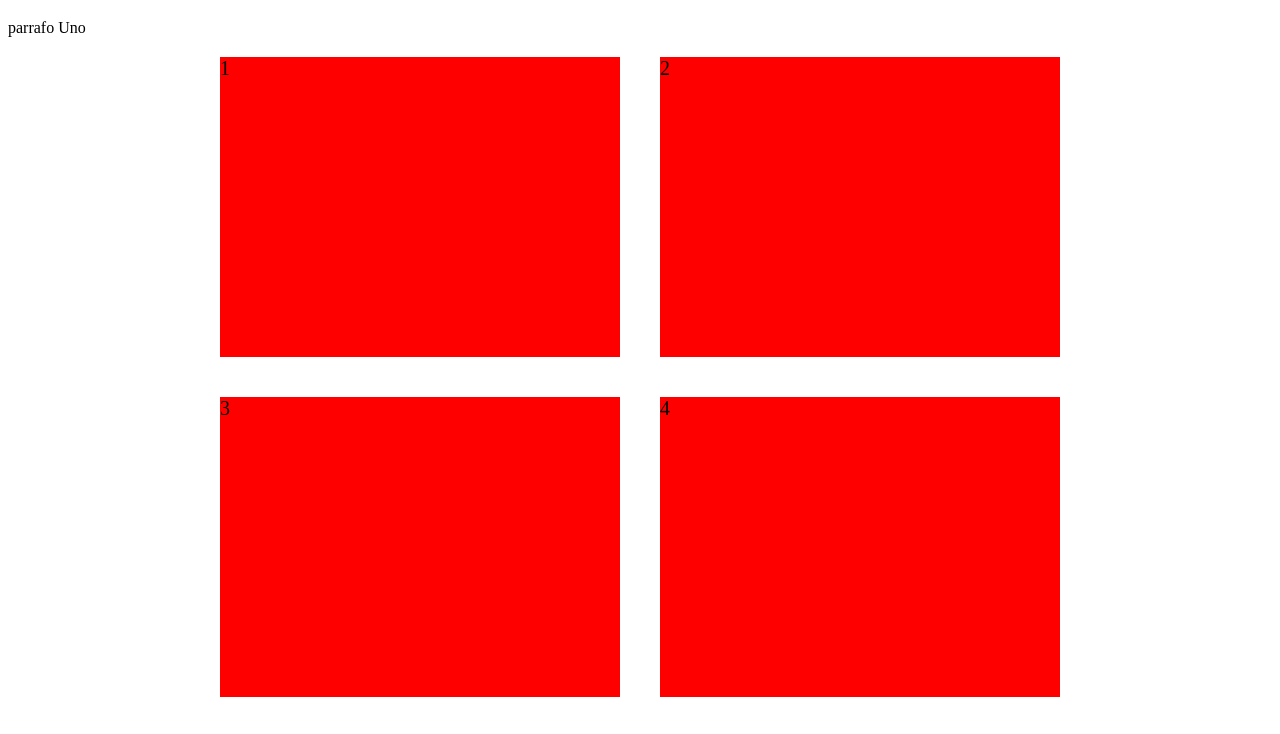
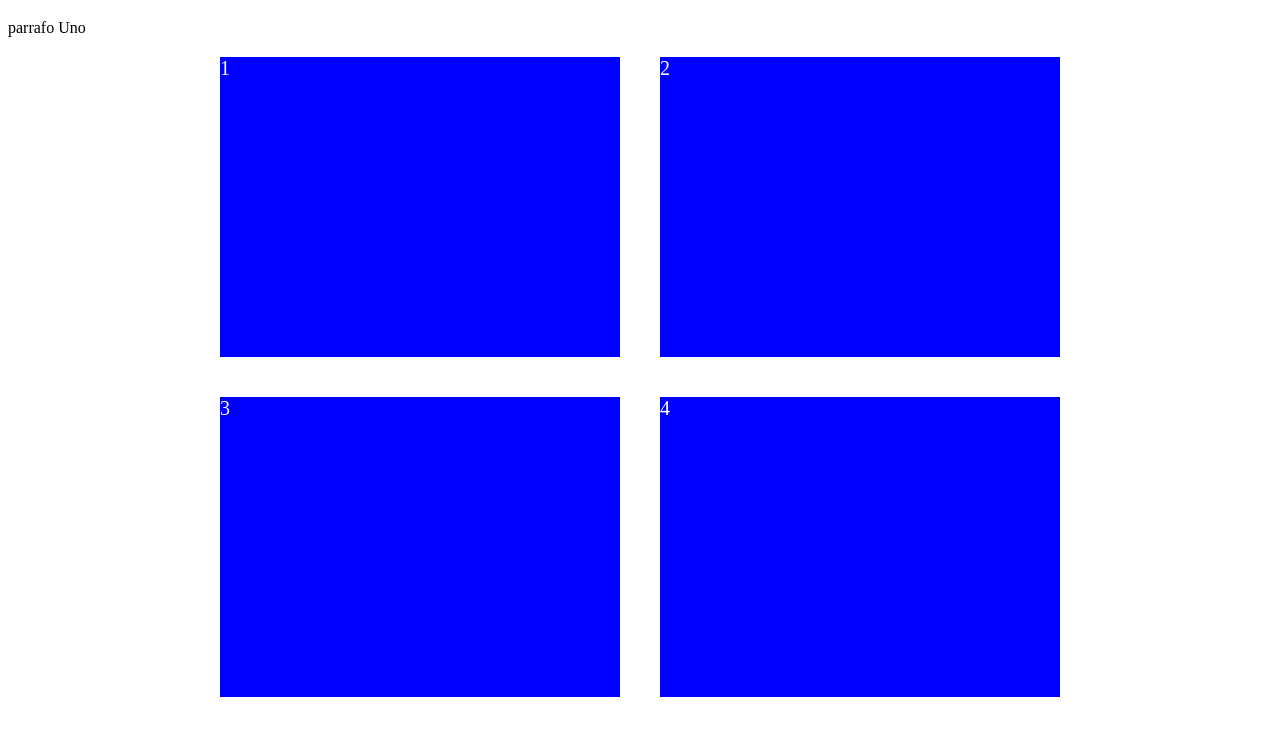
Before and after one commit to angel-traveler/misitioweb, a plain HTML site: page index.html in a window 1280 px wide. Shown: the part 61-795 px from the top of the page. Drawn offline with Linux system fonts and the light colour scheme.

Commit message:
Update style.css
cambio de color.

```diff
--- a/style.css
+++ b/style.css
@@ -15,5 +15,6 @@
   width: 400px;
   height: 300px;
   font-size: 20px;
-  background: red;
+ color: white;
+  background-color: blue;
 }
```
